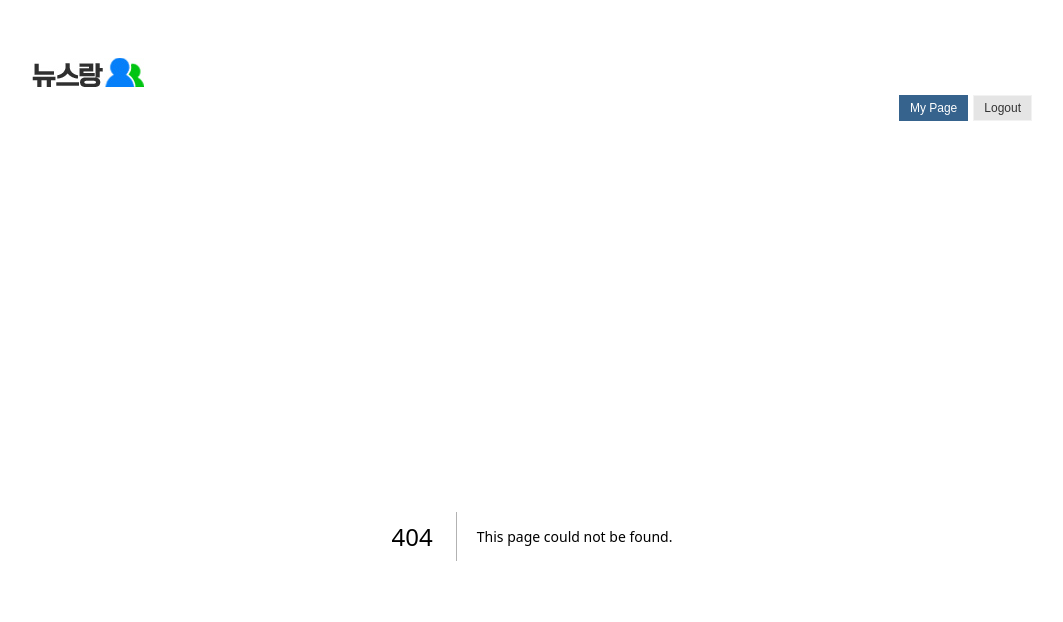
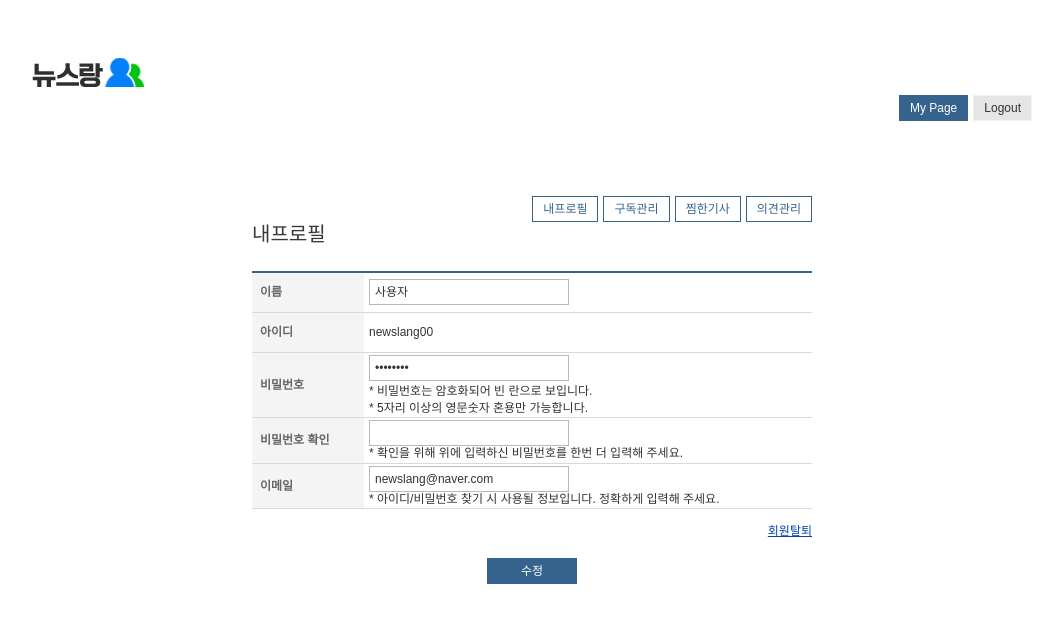
Before and after one commit to OhAhNewslang/NewslangFrontend, a Next.js app: page /resign in a window 1280 px wide. Before the commit this address had no page. Shown: the top 622 px of the page, without its empty margins (108-1171 px from the left). Built offline with nearby package versions, Linux system fonts and the light colour scheme.

Commit message:
userinfo_ui

```diff
--- a/pages/api/post/edit.js
+++ /dev/null
@@ -1,6 +0,0 @@
-export default async function handler(res, req){
-    if(res.method == 'POST'){
-
-    }
-
-}
--- a/src/app/api/member/route.js
+++ b/src/app/api/member/route.js
@@ -1,7 +1,7 @@
 export default async function handler(req, res) {
     if (req.method === 'POST') {
       const data = req.body;
-
+  data.isFail
       // 여기에서 데이터를 처리하고 원하는 작업 수행
 
       res.status(200).json({ success: true, data });
--- a/src/app/layout.js
+++ b/src/app/layout.js
@@ -21,15 +21,6 @@ export default function RootLayout({ children }) {
 	      <script type="text/javascript" src="js/common.js"></script>
       </head>
       <body>
-        <h1><Link href="/"></Link></h1>
-        <ol>
-          <li><Link href="/read/1"></Link></li>
-          <li><Link href="/read/2"></Link></li>
-        </ol>
-        <ul>
-          <li><Link href="/create"></Link></li>
-          <li><Link href="/update/1"></Link></li>
-         </ul>
 
         <div className="wrap">
 
--- a/src/app/myinfo/page.js
+++ b/src/app/myinfo/page.js
@@ -19,8 +19,8 @@ export default function Home() {
       <div>
         <div className="floatBox mt10">
           <div className="fr">
-            <button type="button" className="btnLight mr5">내프로필</button>
-            <button type="button" className="btnLight mr5">구독관리</button>
+            <Link href="/resign"><button type="button" className="btnLight mr5">내프로필</button></Link>
+            <Link href="/myinfo"><button type="button" className="btnLight mr5">구독관리</button></Link>
             <button type="button" className="btnLight mr5">찜한기사</button>
             <button type="button" className="btnLight">의견관리</button>
           </div>
--- /dev/null
+++ b/src/app/resign/page.js
@@ -0,0 +1,87 @@
+import Link from 'next/link';
+import React from 'react';
+
+export default async function RootLayout({ children }) {
+    let name = "사용자"
+    let loginId = "newslang00"
+    let password = "news1234"
+    let email = "newslang@naver.com"
+
+    return (
+
+        <div className="wrap wid560">
+
+            <div className="floatBox mt10">
+            <div className="fr">
+                <Link href="/resign"><button type="button" className="btnLight mr5">내프로필</button></Link>
+                <Link href="/myinfo"><button type="button" className="btnLight mr5">구독관리</button></Link>
+                <button type="button" className="btnLight mr5">찜한기사</button>
+                <button type="button" className="btnLight">의견관리</button>
+            </div>
+            </div>
+
+            <div className="contentTitleBox">
+                <h4>내프로필</h4>
+            </div>
+
+                <table className="tableTypeSort">
+                    <colgroup>
+                        <col style={{width:'20%'}}/>
+                        <col style={{width:'30%'}}/>
+                        <col style={{width:'20%'}}/>
+                        <col style={{width:'30%'}}/>
+                    </colgroup>
+                    <tbody>
+                        <tr>
+                            <th>이름</th>
+                            <td colspan="3">
+                                <input type="text" className="wid200" id="name" defaultValue={name}/>
+                            </td>
+                        </tr>
+                        <tr>
+                            <th>아이디</th>
+                            <td colspan="3">
+                                {loginId}
+                            </td>
+                        </tr>
+                        <tr>
+                            <th>비밀번호</th>
+                            <td colspan="3">
+                                <input type="password" className="wid200" id="password" name="" defaultValue={password}/>
+                                <p className="mt3">
+                                    * 비밀번호는 암호화되어 빈 란으로 보입니다.
+                                </p>
+                                <p className="mt3">* 5자리 이상의 영문숫자 혼용만 가능합니다.</p>
+                            </td>
+                        </tr>
+                        <tr>
+                            <th>비밀번호 확인</th>
+                            <td colspan="3">
+                                <input type="password" className="wid200" id="" name=""/>
+                                <p>
+                                    * 확인을 위해 위에 입력하신 비밀번호를 한번 더 입력해 주세요.
+                                </p>
+                            </td>
+                        </tr>
+                        <tr>
+                            <th>이메일</th>
+                            <td colspan="3">
+                                <input type="text" className="wid200" id="email" name=""defaultValue={email}/>
+                                <p>
+                                    * 아이디/비밀번호 찾기 시 사용될 정보입니다. 정확하게 입력해 주세요.
+                                </p>
+                            </td>
+                        </tr>
+
+                    </tbody>
+                </table>
+                <div className="tr mt15"><Link href="/">회원탈퇴</Link></div>
+                <div className="centerBox mt20">
+                    <Link href="/"><button type="button" className="btnBlue wid90">수정</button></Link>
+                </div>
+
+
+	    </div>
+
+        )
+    }
```
Also changed, not shown: src/app/login/page.js (+4 -6 lines), src/app/signin/page.js (added, +72 -0 lines).
